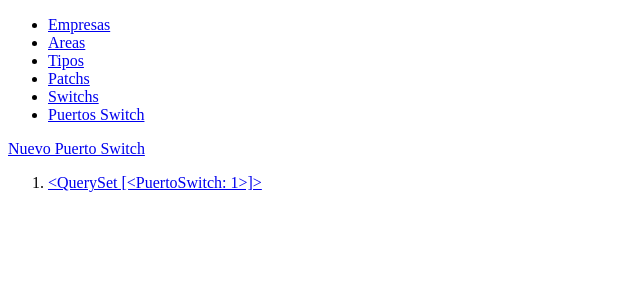
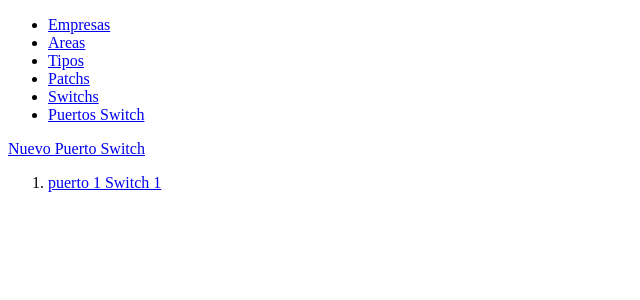
Before and after one commit to Gasca777/site, a Django app: page /puerto_switch in a window 1280 px wide. Shown: the top 300 px of the page, without its empty margins (0-640 px from the left). Run offline with Django 5.2, Linux system fonts and the light colour scheme; data comes from the database, SQL or seed files in the repository; both versions use the stored data as it was after the commit.

Commit message:
CRUD PuertoSwitch completo

```diff
--- a/site_project/models.py
+++ b/site_project/models.py
@@ -84,7 +84,7 @@ class PuertoSwitch(models.Model):
         verbose_name_plural = _("PuertosSwitch")
 
     def __str__(self):
-        return str(self.numero)
+        return "puerto " + str(self.numero) + " " + self.switch.nombre
 
 
 class PuertoPatch(models.Model):
--- a/site_project/templates/puertoSwitch/index.html
+++ b/site_project/templates/puertoSwitch/index.html
@@ -9,7 +9,7 @@
   <ol>
     {% for puertoSwitch in puertosSwitch %}
       <li>
-        <a href="{% url 'EditarPuertoSwitch' puertoSwitch.id %}">{{ puertosSwitch }}</a>
+        <a href="{% url 'EditarPuertoSwitch' puertoSwitch.id %}">{{ puertoSwitch }}</a>
       </li>
     {% endfor %}
   </ol>
--- a/site_project/views.py
+++ b/site_project/views.py
@@ -256,5 +256,5 @@ def alta_puerto_switch(request, id=None):
 
 
 def eliminar_puerto_switch(request, id):
-    PuertoSwitch.objects.get(pk=id)
+    PuertoSwitch.objects.get(pk=id).delete()
     return redirect('IndexPuertoSwitch')
```
Also changed, not shown: db.sqlite3.
